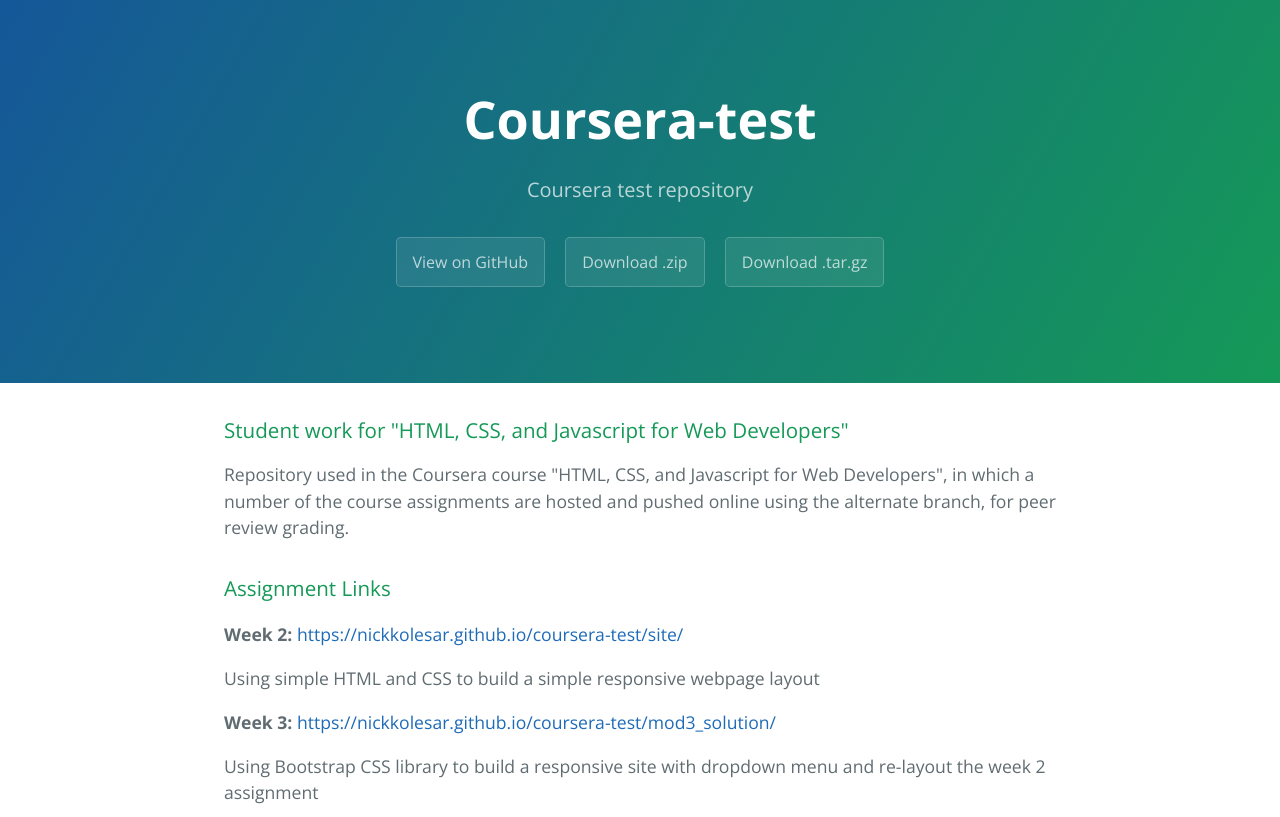
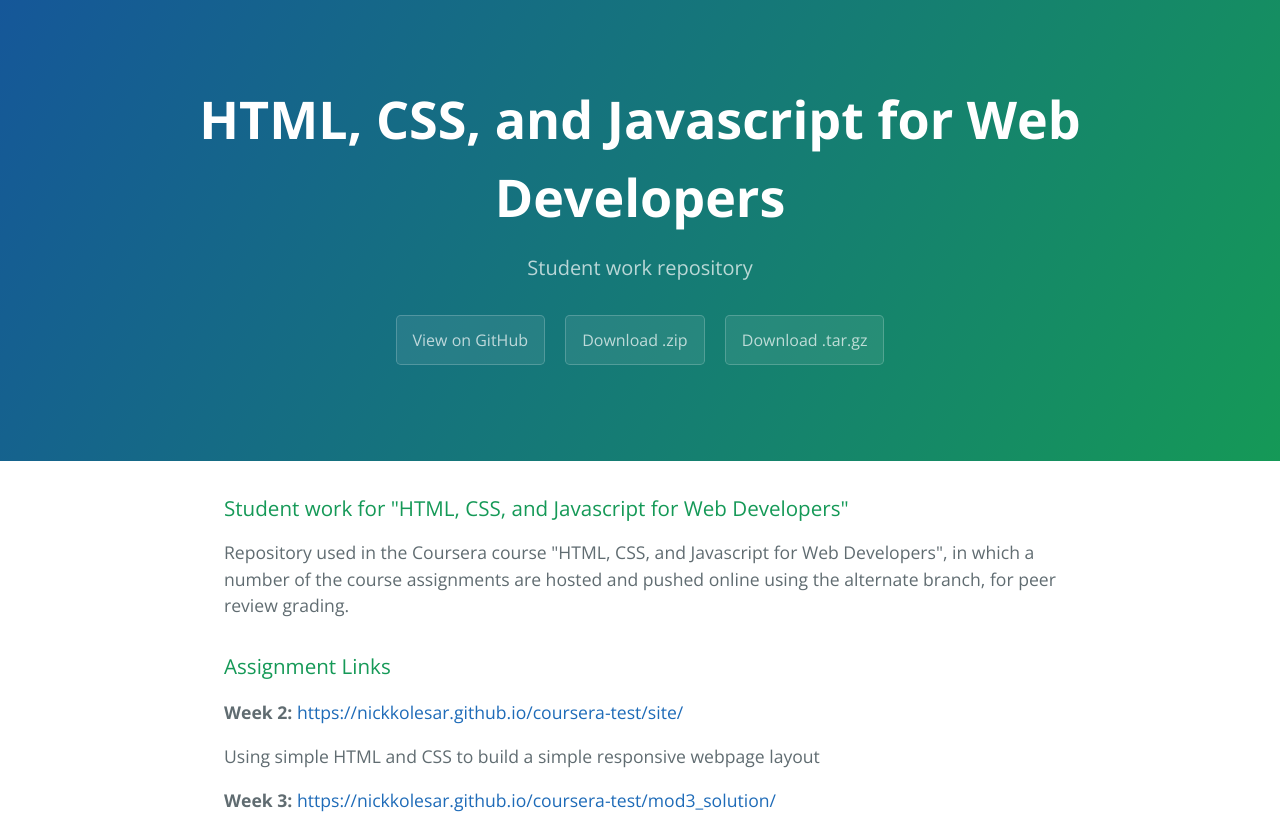
Before and after one commit to NickKolesar/coursera-test, a plain HTML site: page index.html in a window 1280 px wide. Shown: the top 817 px of the page. Drawn offline with nearby package versions, Linux system fonts and the light colour scheme.

Commit message:
Update index.html
- Title

```diff
--- a/index.html
+++ b/index.html
@@ -11,8 +11,8 @@
   </head>
   <body>
     <section class="page-header">
-      <h1 class="project-name">Coursera-test</h1>
-      <h2 class="project-tagline">Coursera test repository</h2>
+      <h1 class="project-name">HTML, CSS, and Javascript for Web Developers</h1>
+      <h2 class="project-tagline">Student work repository</h2>
       <a href="https://github.com/NickKolesar/coursera-test" class="btn">View on GitHub</a>
       <a href="https://github.com/NickKolesar/coursera-test/zipball/master" class="btn">Download .zip</a>
       <a href="https://github.com/NickKolesar/coursera-test/tarball/master" class="btn">Download .tar.gz</a>
```
